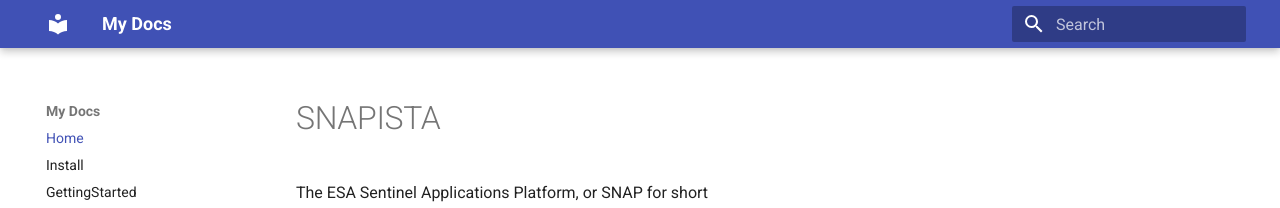
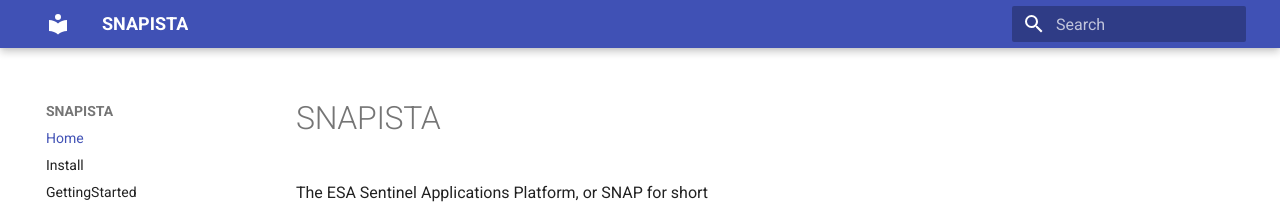
Before and after one commit to snap-contrib/snapista, an MkDocs documentation site: the page built from docs/index.md, in a window 1280 px wide. Shown: the top 208 px of the page. Built offline with MkDocs 1.6.1 and Material for MkDocs 9.7.7, drawn with Linux system fonts in a browser that asks for light colours.

Commit message:
added mkdocs.yml

```diff
--- a/mkdocs.yml
+++ b/mkdocs.yml
@@ -1,10 +1,10 @@
-site_name: My Docs
+site_name: SNAPISTA
 
 theme:
   name: material
 
 
 nav:
-- Home: 'index.md'
-- Install: 'Install.md'
-- GettingStarted: 'GettingStarted.md'
+  - Home: 'index.md'
+  - Install: 'Install.md'
+  - GettingStarted: 'GettingStarted.md'
```
